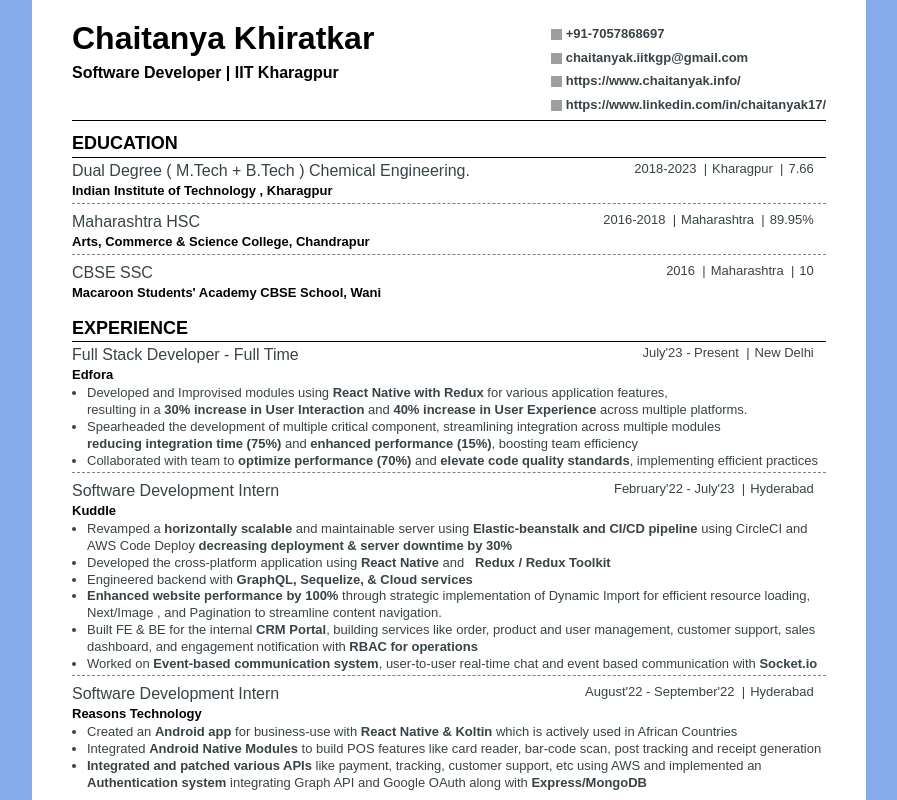
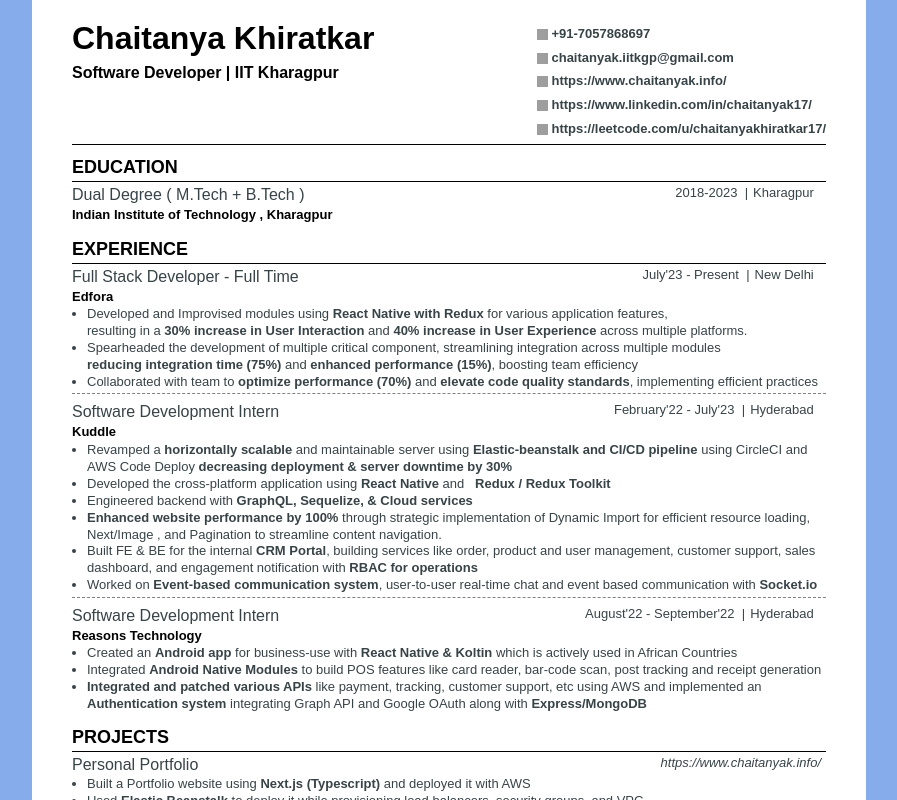
Before and after one commit to chaitanya-k17/Personal-Portfolio, a Next.js app: page /resume/showResume in a window 1280 px wide. Shown: the whole page, without its empty margins (191-1088 px from the left). Built offline with nearby package versions, Linux system fonts and the light colour scheme; grey boxes are pictures that could not be loaded.

Commit message:
Fixed Issue and UPdates

```diff
--- a/components/resume/genral.ts
+++ b/components/resume/genral.ts
@@ -48,7 +48,7 @@
   },
   {
     "type": "DBMS/Others",
-    "icon": "https://img.icons8.com/?size=100&id=8305&format=png&color=000000",
+    "icon": "https://img.icons8.com/?size=25&id=8305&format=png&color=000000",
     "items": [
       { "name": "MySQL", "score": 80 },
       { "name": "MongoDB", "score": 75 },
@@ -74,50 +74,50 @@
         type: RESUME_SUB_TEXT_TYPES.LOCATION,
         value: 'Kharagpur'
       },
-      {
-        type: RESUME_SUB_TEXT_TYPES.CGPA,
-        value: '7.66'
-      }
+      // {
+      //   type: RESUME_SUB_TEXT_TYPES.CGPA,
+      //   value: '7.66'
+      // }
     ],
-    position: "Dual Degree ( M.Tech + B.Tech ) Chemical Engineering.",
+    position: "Dual Degree ( M.Tech + B.Tech )",
   },
-  {
+  // {
 
-    head: "Arts, Commerce & Science College, Chandrapur",
-    subText: [
-      {
-        type: RESUME_SUB_TEXT_TYPES.DATE,
-        value: '2016-2018'
-      },
-      {
-        type: RESUME_SUB_TEXT_TYPES.LOCATION,
-        value: 'Maharashtra'
-      },
-      {
-        type: RESUME_SUB_TEXT_TYPES.PERCENT,
-        value: '89.95% '
-      }
-    ],
-    position: "Maharashtra HSC",
-  },
-  {
-    head: "Macaroon Students' Academy CBSE School, Wani",
-    subText: [
-      {
-        type: RESUME_SUB_TEXT_TYPES.DATE,
-        value: '2016'
-      },
-      {
-        type: RESUME_SUB_TEXT_TYPES.LOCATION,
-        value: 'Maharashtra '
-      },
-      {
-        type: RESUME_SUB_TEXT_TYPES.CGPA,
-        value: '  10    '
-      }
-    ],
-    position: "CBSE SSC",
-  }
+  //   head: "Arts, Commerce & Science College, Chandrapur",
+  //   subText: [
+  //     {
+  //       type: RESUME_SUB_TEXT_TYPES.DATE,
+  //       value: '2016-2018'
+  //     },
+  //     {
+  //       type: RESUME_SUB_TEXT_TYPES.LOCATION,
+  //       value: 'Maharashtra'
+  //     },
+  //     {
+  //       type: RESUME_SUB_TEXT_TYPES.PERCENT,
+  //       value: '89.95% '
+  //     }
+  //   ],
+  //   position: "Maharashtra HSC",
+  // },
+  // {
+  //   head: "Macaroon Students' Academy CBSE School, Wani",
+  //   subText: [
+  //     {
+  //       type: RESUME_SUB_TEXT_TYPES.DATE,
+  //       value: '2016'
+  //     },
+  //     {
+  //       type: RESUME_SUB_TEXT_TYPES.LOCATION,
+  //       value: 'Maharashtra '
+  //     },
+  //     {
+  //       type: RESUME_SUB_TEXT_TYPES.CGPA,
+  //       value: '  10    '
+  //     }
+  //   ],
+  //   position: "CBSE SSC",
+  // }
 ]
 
 export const EAA: ResumeSection[] = [
--- a/components/resume/nativeResume.ts
+++ b/components/resume/nativeResume.ts
@@ -16,12 +16,13 @@
   ],
   position: "Full Stack Developer - Full Time",
   points: [
-    "Optimized cross-platform <strong>React Native apps, boosting user interaction by 30% </strong>through enhanced Android/iOS performance and streamlined features.",
+    "Optimized cross-platform <strong>React Native apps, boosting UI/UX by 30% </strong>through performance and streamlined features.",
     "Spearheaded the development of multiple critical component, streamlining integration across multiple modules<br> <strong>reducing integration time (75%)</strong> and <strong>enhanced performance (15%)</strong>, boosting team efficiency by <strong>30%</strong>",
     "Implemented centralized state management using <strong>Redux, Redux Toolkit</strong>, or <strong>MobX</strong> for scalable applications",
     "Collaborated with team to <strong>optimize performance (70%)</strong> and <strong>elevate code quality</strong>, implementing efficient practices",
     "Developed a <strong>gesture-controlled UI</strong> in React Native using Animated, enabling interactions similar to LinkedIn reactions.",
-    "Integrated <strong>Razorpay</strong> for secure payment processing and <strong>Firebase</strong> for authentication and real-time database integration"
+    "Integrated <strong>Razorpay</strong> for secure payment processing and <strong>Firebase</strong> for authentication and real-time database integration",
+    "Implemented <strong>Test-Driven Development</strong> in React Native, utilizing <strong>Jest</strong> for unit testing and <strong>Detox</strong> for end-to-end testing"
   ]
 },
 {
@@ -61,7 +62,7 @@
   points: [
     "Created an <strong>Android app</strong> for business-use with <strong>React Native & Koltin</strong> which is actively used in African Countries",
     "Integrated <strong>Android Native Modules</strong> to build POS features like card reader, bar-code scan, and receipt generation",
-    "<strong>Integrated and patched various APIs</strong> like payment, tracking, customer support, etc using AWS and implemented an <strong>Authentication system</strong> integrating Graph API and Google OAuth along with <strong>Express/MongoDB</strong>"
+    // "<strong>Integrated and patched various APIs</strong> like payment, tracking, customer support, etc using AWS and implemented an <strong>Authentication system</strong> integrating Graph API and Google OAuth along with <strong>Express/MongoDB</strong>"
   ]
 }
 ]
@@ -78,17 +79,33 @@
     points: [
       "Built a Portfolio website using <strong>Next.js ( Typescript )</strong> and deployed it with AWS ",
       "Used <strong>Elastic Beanstalk</strong> to deploy it while provisioning load balancers, security groups, and VPC.",
-      "Constructed <strong>Serverless backend</strong> using AWS Lambda for CRUD operations in <strong>DynamoDB.</strong>"
+      "Constructed <strong>Serverless backend</strong> using AWS Lambda for CRUD operations in <strong>DynamoDB.</strong>",
+      // "Built JSON based Resume Builder to create my Resume"
     ]
-  }
+  },
+  {
+    subText: [
+      {
+        type: RESUME_SUB_TEXT_TYPES.LINK,
+        value: 'https://github.com/chaitanyak-iitkgp/myReceipts'
+      }
+    ],
+    position: "myReceipts",
+    points: [
+      "Developed an Android app using <strong>Kotlin</strong> and <strong>Jetpack Compose</strong> for business use, ensuring efficient user interface.",
+      "Utilized <strong>MVVM architecture</strong> to structure the app, promoting maintainability and scalability while ensuring a clean separation of concerns between UI and business logic.",
+      "Integrated Android Native Modules to implement critical POS features, including a <strong>Card reader</strong>, and <strong>Receipt generation</strong>, enhancing the app's functionality and usability for business transactions.",
+      "Worked with Jetpack Compose side effects and handled <strong>Coroutine scopes</strong>, optimizing app performance and ensuring smooth execution of asynchronous tasks.",
+    ]
+  },
 ]
 
 export const REACT_NATIVE_RESUME_DATA: {
   [key: string]: ResumePrograaming[] | ResumeSection[]
 } = {
   EDUCATION,
+  PROGRAMMING_SKILLS,
   EXPERIENCE,
   PROJECTS,
-  PROGRAMMING_SKILLS,
   'Extra Curricular Activities': EAA
 }
--- a/pages/resume/showResume.tsx
+++ b/pages/resume/showResume.tsx
@@ -112,7 +112,6 @@
 ) => {
   return (
     <div className={styles.techHead} key={index}>
-      <Image width="20" height="20" src={icon} alt={type} />
       <div className={styles.techLeft}>
         <div className={styles.techHeading}>{type} :
           <span className={styles.stacks}>
@@ -194,6 +193,15 @@
               />
               &nbsp;https://www.linkedin.com/in/chaitanyak17/
             </span>
+            <span className={styles.topBar}>
+              <Image
+                width="11"
+                height="11"
+                src="https://img.icons8.com/?size=100&id=85799&format=png&color=000000&rotation=90"
+                alt="link: "
+              />
+              &nbsp;https://leetcode.com/u/chaitanyakhiratkar17/
+            </span>
 
           </div>
         </div>
--- a/styles/Resume.module.css
+++ b/styles/Resume.module.css
@@ -136,6 +136,8 @@
   display: flex;
 }
 
+
+
 .techHeading {
   font-size: small;
   font-weight: 600;
@@ -145,7 +147,7 @@
 
 
 .techLeft {
-  padding: 0px 10px;
+  padding: 0px 0px;
 }
 
 .stacks {
```
Also changed, not shown: 1 other file (tests, documents, lock files or other folders).
